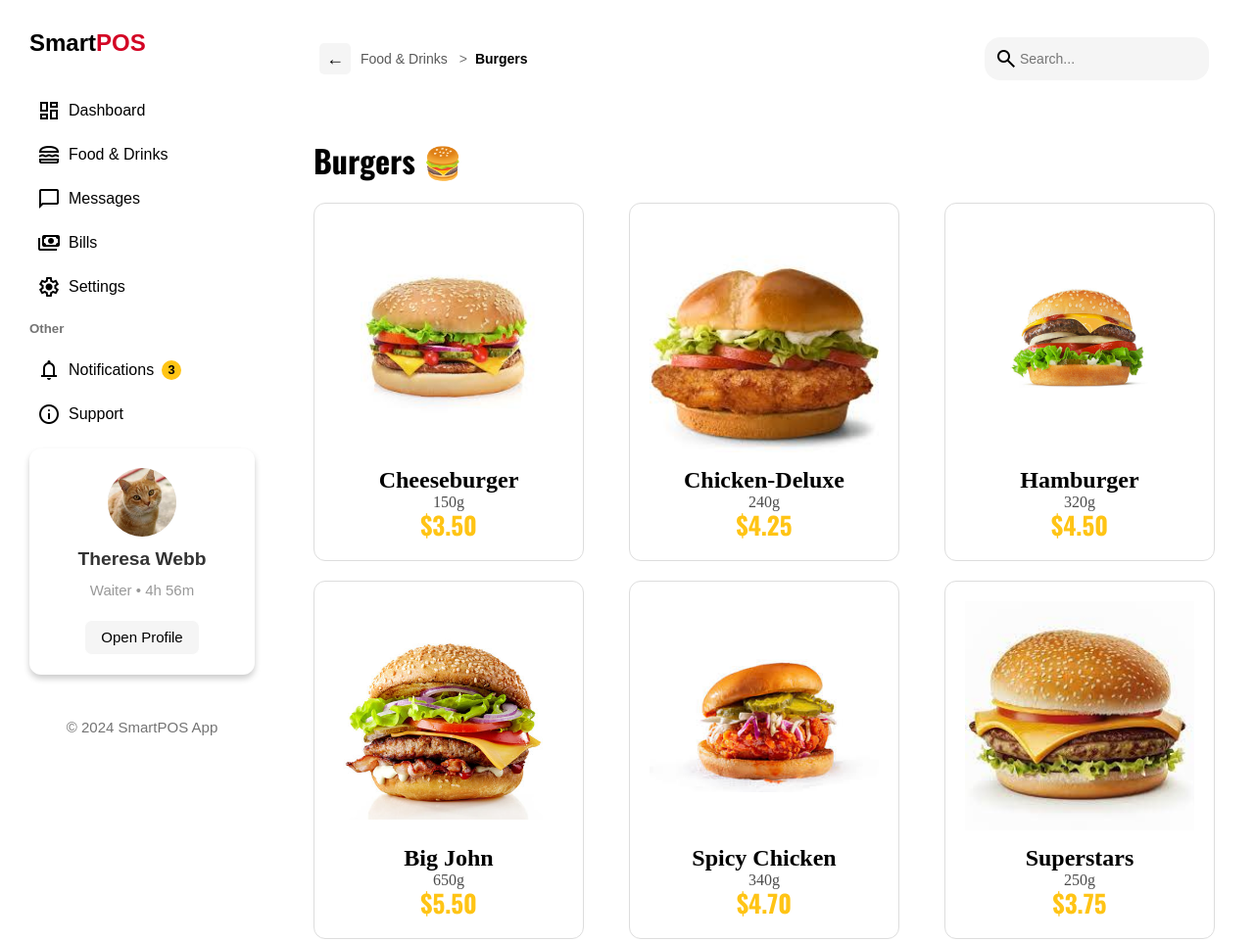
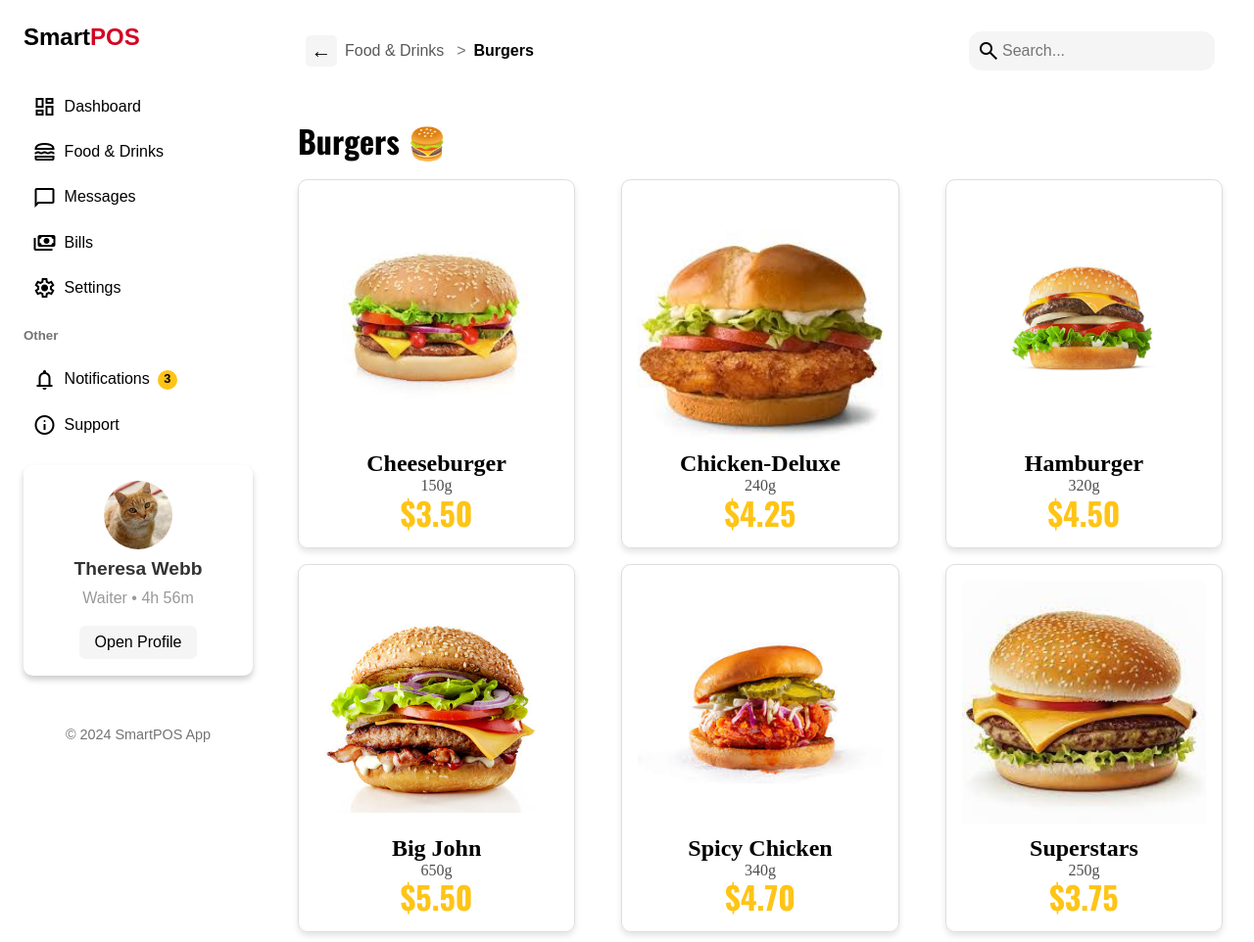
Before and after one commit to Kuba3213-77/si-project-2, a plain HTML site: page index.html in a window 1280 px wide. Shown: the whole page at 98% size. Drawn offline with nearby package versions, Linux system fonts and the light colour scheme.

Commit message:
Initial commit

```diff
--- a/style/main.css
+++ b/style/main.css
@@ -7,6 +7,7 @@
   --background-color-1: #ffc415;
   --background-color-2: #f8f4f3;
   --background-color-3: #f5f5f5;
+  --background-color-4: #ffff;
 }
 body {
   margin: 0;
@@ -16,8 +17,8 @@ main {
   flex-grow: 1;
   display: flex;
   flex-direction: column;
-  margin-left: 280px;
-  padding: 20px;
+  margin-left: 17rem;
+  padding: 1rem;
 }
 .left-side {
   display: flex;
@@ -32,12 +33,12 @@ main {
 }
 
 .content {
-  margin: 20px auto;
+  margin: 1rem auto;
   max-width: 1200px;
-  padding: 20px;
+  padding: 1rem;
 }
 .content > h1 {
-  margin-bottom: 20px;
+  margin-bottom: 1rem;
   font-family: var(--font-family-2);
 }
 
@@ -45,29 +46,30 @@ main {
   display: flex;
   flex-wrap: wrap;
   justify-content: space-between;
-  gap: 20px;
+  gap: 1rem;
 }
 
 .product {
   width: 30%;
   border: 1px solid #ddd;
-  border-radius: 12px;
+  border-radius: 0.6rem;
   text-align: center;
   display: flex;
   flex-direction: column;
-  padding: 20px;
+  padding: 1rem;
+  box-shadow: 0 4px 6px rgba(0, 0, 0, 0.1);
 }
 .product img {
   width: 100%;
   height: auto;
-  margin-bottom: 15px;
+  margin-bottom: 0.7rem;
 }
 img {
   aspect-ratio: 1;
   object-fit: contain;
 }
 .details > strong {
-  font-size: 25px;
+  font-size: 2rem;
   color: var(--color-text-3);
   font-family: var(--font-family-2);
 }
@@ -85,10 +87,10 @@ img {
   display: flex;
   align-items: center;
   justify-content: space-between;
-  margin: 10px;
+  margin: 0.5rem;
   font-family: var(--font-family-1);
-  font-size: 14px;
-  padding: 8px 16px;
+  font-size: 1rem;
+  padding: 0.5rem 1rem;
 }
 .left-side {
   display: flex;
@@ -100,8 +102,8 @@ img {
 }
 .right-side {
   background-color: var(--background-color-3);
-  border-radius: 16px;
-  padding: 10px;
+  border-radius: 0.8rem;
+  padding: 0.5rem;
   display: flex;
   align-items: center;
 }
@@ -119,14 +121,14 @@ img {
   background-color: var(--background-color-3);
   border-radius: 5px;
   cursor: pointer;
-  margin-right: 10px;
-  font-size: 18px;
+  margin-right: 0.5rem;
+  font-size: 1.3rem;
 }
 span.right-arrow {
   margin: 0.5rem;
   opacity: 0.55;
 }
 .food-and-drinks {
-  margin-right: 4px;
+  margin-right: 0.3rem;
   opacity: 0.65;
 }
--- a/style/nav.css
+++ b/style/nav.css
@@ -9,19 +9,19 @@ nav {
   font-family: "Poppins", sans-serif;
   color: var(--color-text-1);
   flex-basis: 280px;
-  gap: 15px;
-  margin: 20px;
-  padding: 10px;
+  gap: 1.2rem;
+  margin: 1rem;
+  padding: 0.5rem;
   position: fixed;
   top: 0;
   left: 0;
   z-index: 1000;
   overflow-y: auto;
-  margin-bottom: 10px;
+  margin-bottom: 0.5rem;
   justify-content: space-between;
 }
 nav .logo {
-  margin-bottom: 20px;
+  margin-bottom: 1rem;
 }
 nav ul {
   list-style: none;
@@ -34,28 +34,28 @@ nav ul li {
 .menu > ul {
   display: flex;
   flex-direction: column;
-  gap: 5px;
+  gap: 0.2rem;
 }
 .user {
   width: auto;
-  background-color: #fff;
-  border-radius: 12px;
-  padding: 20px;
+  background-color: var(--background-color-4);
+  border-radius: 0.6rem;
+  padding: 1rem;
   text-align: center;
   box-shadow: 0 4px 6px rgba(0, 0, 0, 0.2);
   display: flex;
   flex-direction: column;
   align-items: center;
-  gap: 12px;
+  gap: 0.6rem;
   bottom: 0;
   margin-top: auto;
-  margin-bottom: 20px;
+  margin-bottom: 1rem;
 }
 .user img {
   width: 70px;
   height: 70px;
   border-radius: 50%;
-  background-color: #e6e6e6;
+  background-color: var(--background-color-4);
 }
 img {
   width: 15%;
@@ -66,23 +66,23 @@ img {
   color: #333;
 }
 .job {
-  font-size: 12px;
+  font-size: 0.6rem;
 }
 .user span {
-  font-size: 18px;
+  font-size: 1rem;
   color: #777;
 }
 .user span {
   color: #999;
-  font-size: 15px;
+  font-size: 1rem;
 }
 .user a {
   display: inline-block;
-  margin-top: 10px;
+  margin-top: 0.5rem;
   padding: 8px 16px;
-  background-color: #f5f5f5;
-  border-radius: 8px;
-  font-size: 15px;
+  background-color: var(--background-color-3);
+  border-radius: 0.5rem;
+  font-size: 1rem;
   border: 1px solid #fff;
 }
 
@@ -90,14 +90,13 @@ img {
   opacity: 0.7;
 }
 .copyright {
-  margin-top: 50px;
+  margin-top: 3rem;
   opacity: 0.55;
-  font-size: 15px;
+  font-size: 0.9rem;
   text-align: center;
   display: flex;
   flex-direction: column;
-  margin: 10px 0;
-  padding: 0;
+  margin: 1rem;
 }
 
 .other > h5 {
@@ -117,8 +116,8 @@ a {
   align-items: center;
 }
 li {
-  padding: 8px;
-  border-radius: 16px;
+  padding: 0.6rem;
+  border-radius: 1rem;
 }
 li:hover {
   background-color: var(--background-color-1);
@@ -129,19 +128,19 @@ li:hover {
 .other ul li a {
   display: flex;
   align-items: center;
-  gap: 8px;
+  gap: 0.5rem;
 }
 
 .other {
   display: flex;
   flex-direction: column;
-  gap: 15px;
+  gap: 1rem;
 }
 
 .other > ul {
   display: flex;
   flex-direction: column;
-  gap: 5px;
+  gap: 0.2rem;
   position: relative;
   bottom: 0;
 }
@@ -149,7 +148,7 @@ li:hover {
 span > ul {
   display: flex;
   flex-direction: column;
-  gap: 10px;
+  gap: 0.5rem;
 }
 
 ul > li > a > .notifications-icon {
```
